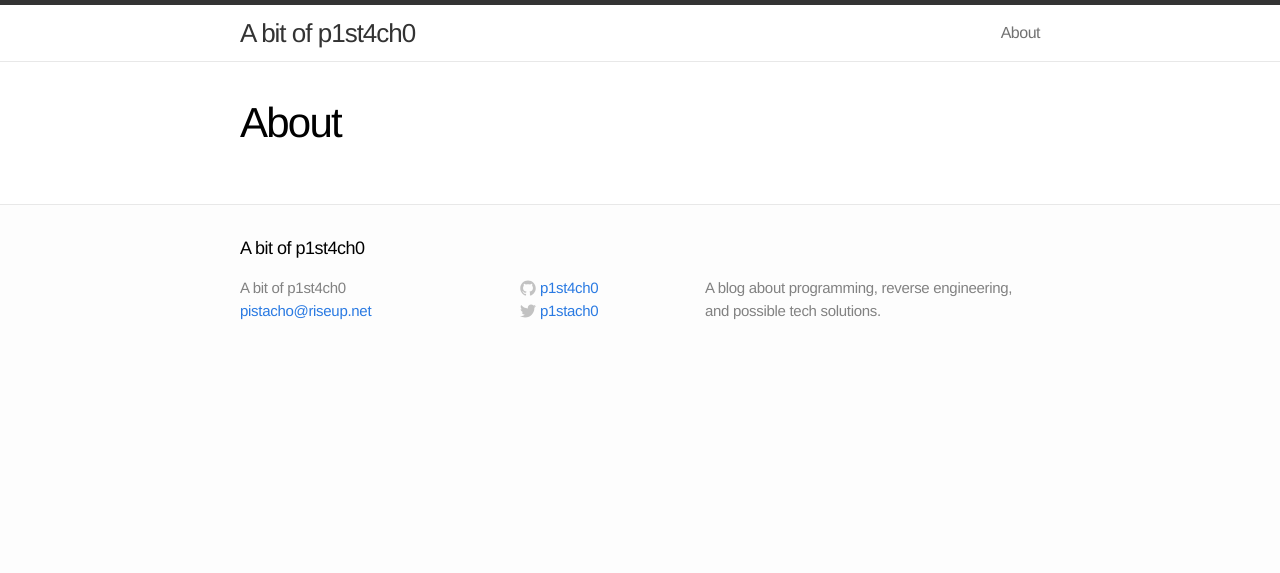
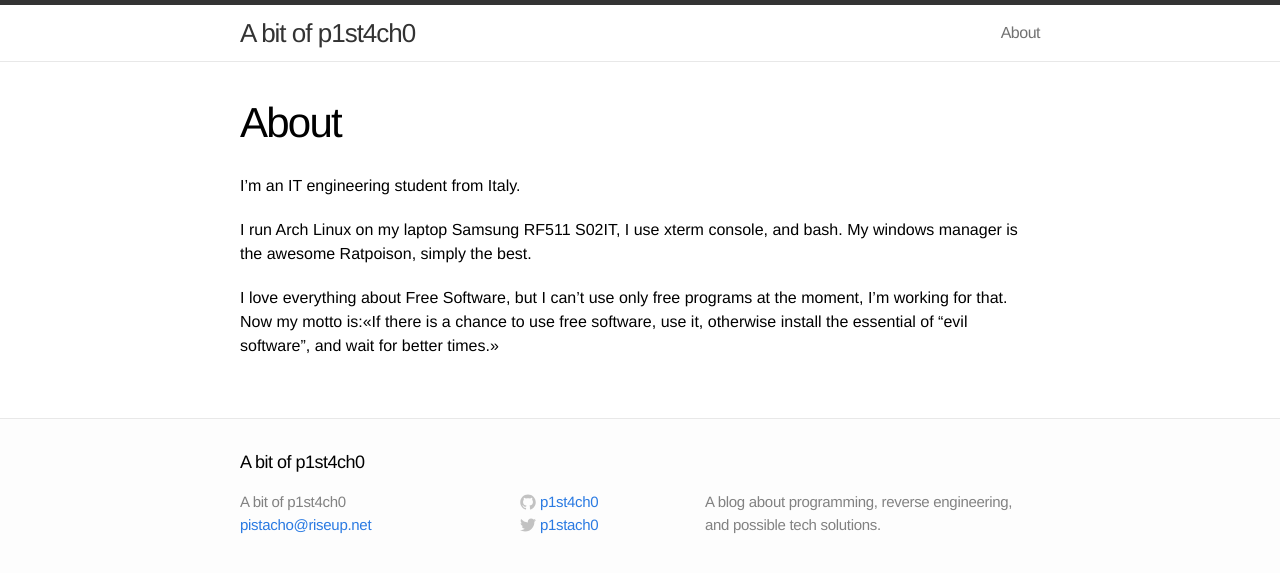
Before and after one commit to 0iras0r/0iras0r.github.io, a Jekyll site: the page built from about.md, in a window 1280 px wide. Shown: the top 573 px of the page. Built offline with Jekyll 4.4.1, drawn with Linux system fonts in a browser that asks for light colours.

Commit message:
About changes

```diff
--- a/about.md
+++ b/about.md
@@ -3,3 +3,12 @@ layout: page
 title: About
 permalink: /about/
 ---
+
+I'm an IT engineering student from Italy.
+
+I run Arch Linux on my laptop Samsung RF511 S02IT, I use xterm console, and bash. My
+windows manager is the awesome Ratpoison, simply the best.
+
+I love everything about Free Software, but I can't use only free programs at the moment, I'm
+working for that. Now my motto is:<<If there is a chance to use free software, use it,
+otherwise install the essential of "evil software", and wait for better times.>>
```
